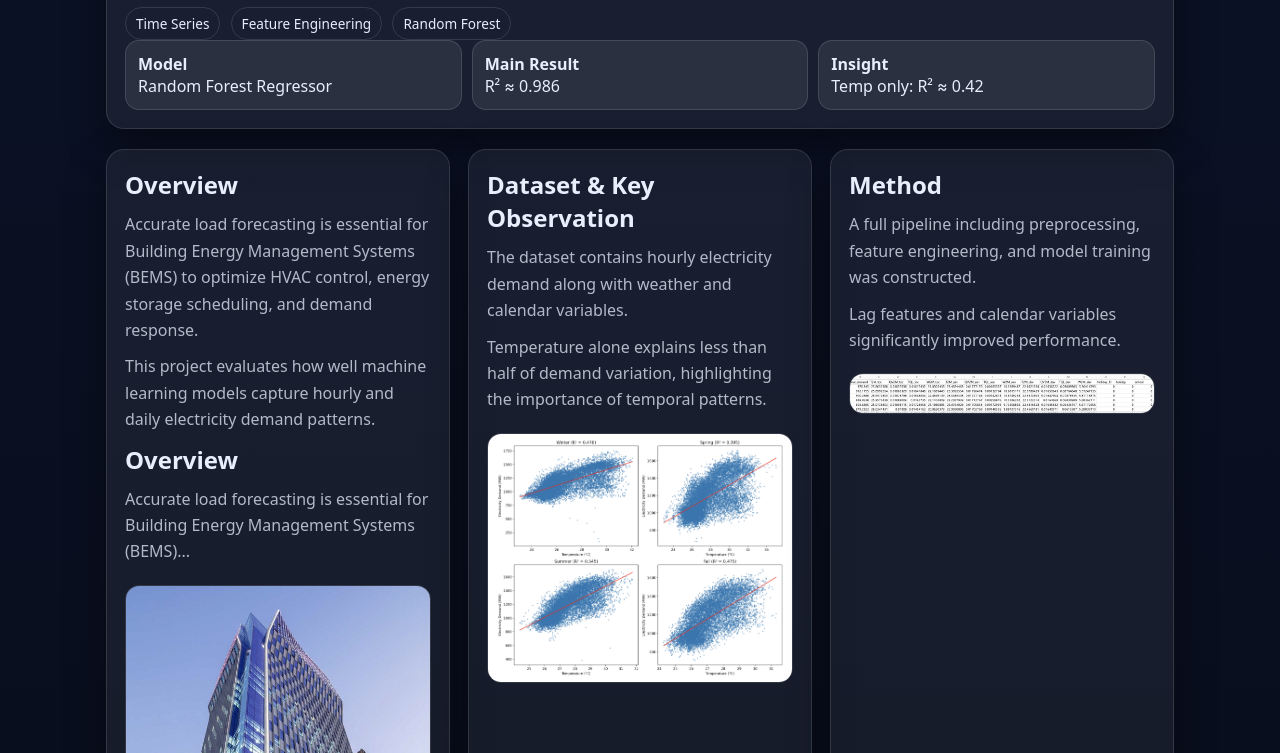
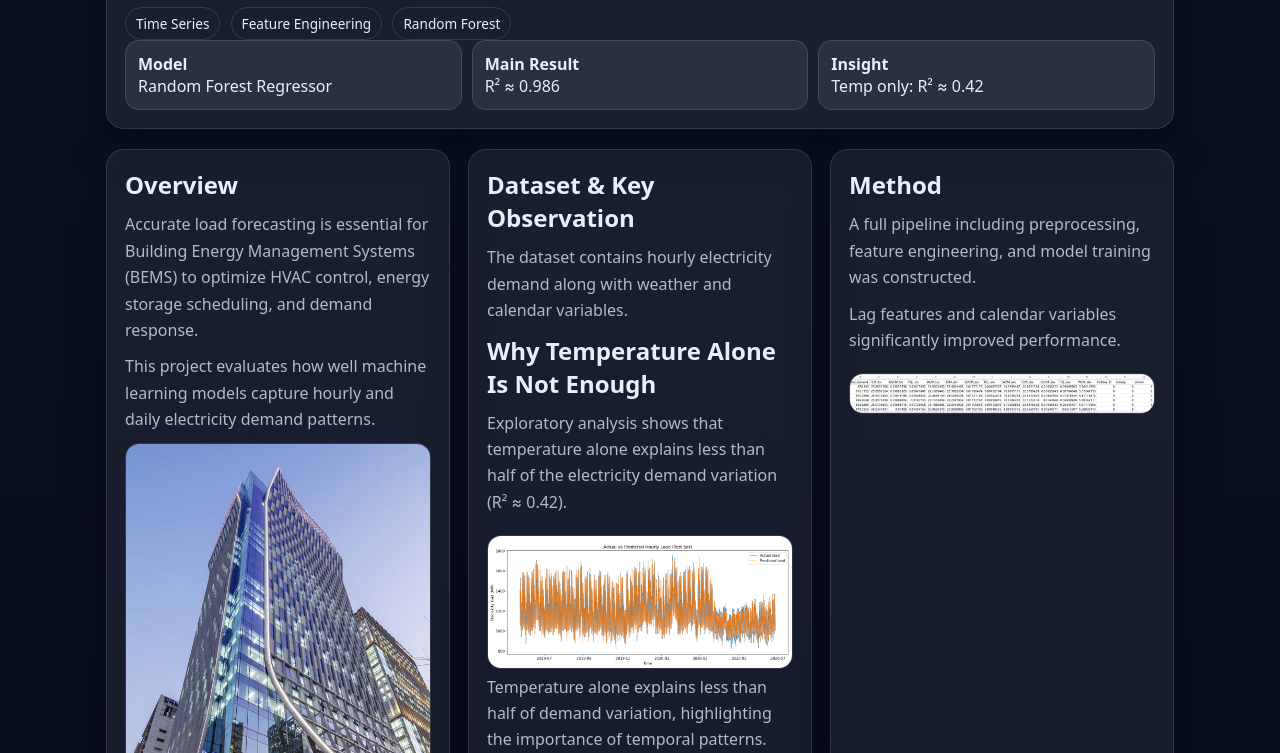
Before and after one commit to chaewoneeeeeeeeeee/chaewoneeeeeeeeeeee.github.io, a plain HTML site: page project2.html in a window 1280 px wide. Shown: the part 199-952 px from the top of the page. Drawn offline with Linux system fonts and the light colour scheme.

Commit message:
Update project2.html

```diff
--- a/project2.html
+++ b/project2.html
@@ -131,10 +131,6 @@ footer{margin-top:30px;color:var(--muted);font-size:.9rem}
         This project evaluates how well machine learning models capture hourly
         and daily electricity demand patterns.
 
-        <section id="overview">
-  <h2>Overview</h2>
-  <p>Accurate load forecasting is essential for Building Energy Management Systems (BEMS)...</p>
-
   <img class="img"
        src="s02_5885713523.png"
        alt="Modern building representing BEMS application">
@@ -150,6 +146,19 @@ footer{margin-top:30px;color:var(--muted);font-size:.9rem}
         The dataset contains hourly electricity demand along with weather and
         calendar variables.
       </p>
+
+  <h2>Why Temperature Alone Is Not Enough</h2>
+
+  <p>
+    Exploratory analysis shows that temperature alone explains less than half
+    of the electricity demand variation (R² ≈ 0.42).
+  </p>
+
+  <img class="img"
+       src="s09_afbe3f72ac.png"
+       alt="Temperature vs electricity demand with linear fit">
+</section>
+
       <p>
         Temperature alone explains less than half of demand variation,
         highlighting the importance of temporal patterns.
```
